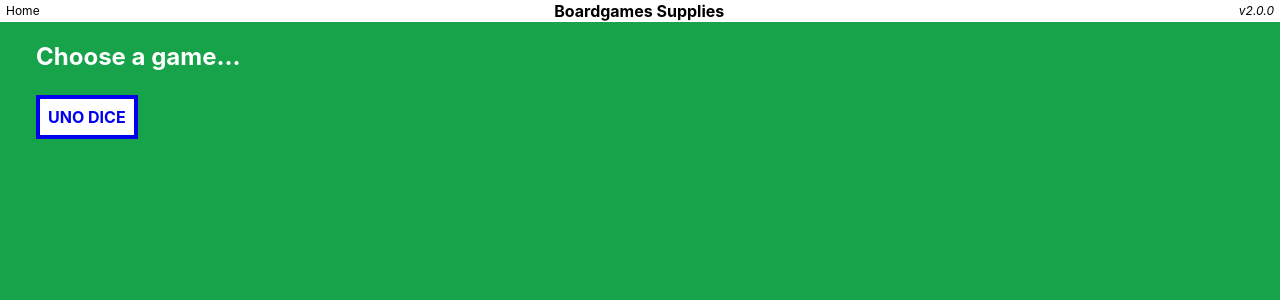
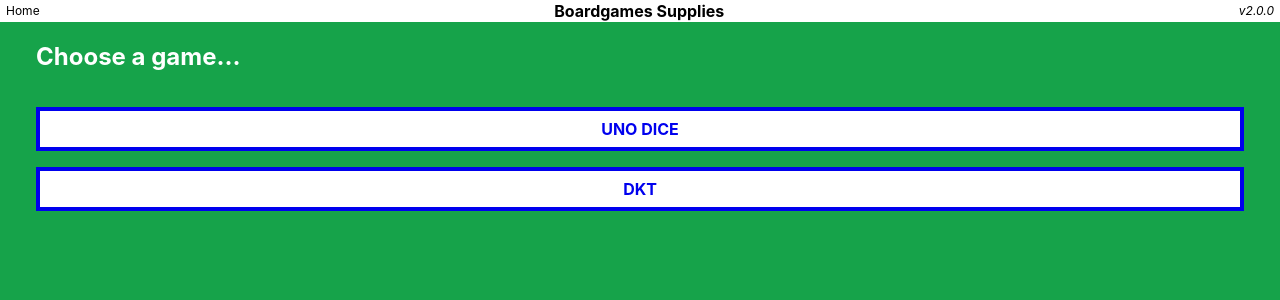
Before and after one commit to zothynine/boardgames-supplies, a Next.js app: page / in a window 1280 px wide. Shown: the top 300 px of the page. Built offline with nearby package versions, Linux system fonts and the light colour scheme.

Commit message:
Add empty page for DKT game

```diff
--- /dev/null
+++ b/src/app/dkt/page.jsx
@@ -0,0 +1,6 @@
+export default function Dkt() {
+
+  return (
+    <div>DKT</div>
+  );
+}
--- a/src/app/page.jsx
+++ b/src/app/page.jsx
@@ -9,8 +9,11 @@
       <h2 className={styles.title}>Choose a game&hellip;</h2>
       <nav>
         <ul className={styles['app-list']}>
-          <li>
+          <li className={styles['app-list-item']}>
             <Link className={styles['app-link']} href="/unodice">Uno Dice</Link>
+          </li>
+          <li className={styles['app-list-item']}>
+            <Link className={styles['app-link']} href="/dkt">DKT</Link>
           </li>
         </ul>
       </nav>
--- a/src/app/page.module.scss
+++ b/src/app/page.module.scss
@@ -7,13 +7,19 @@
   padding: 0;
 }
 
+.app-list-item {
+  display: block;
+}
+
 .app-link {
   background-color: white;
   border-color: currentColor;
   border-style: solid;
   border-width: 4px;
+  display: block;
   font-weight: bold;
   margin-top: 1rem;
   padding: 0.5rem;
+  text-align: center;
   text-transform: uppercase;
 }
```
